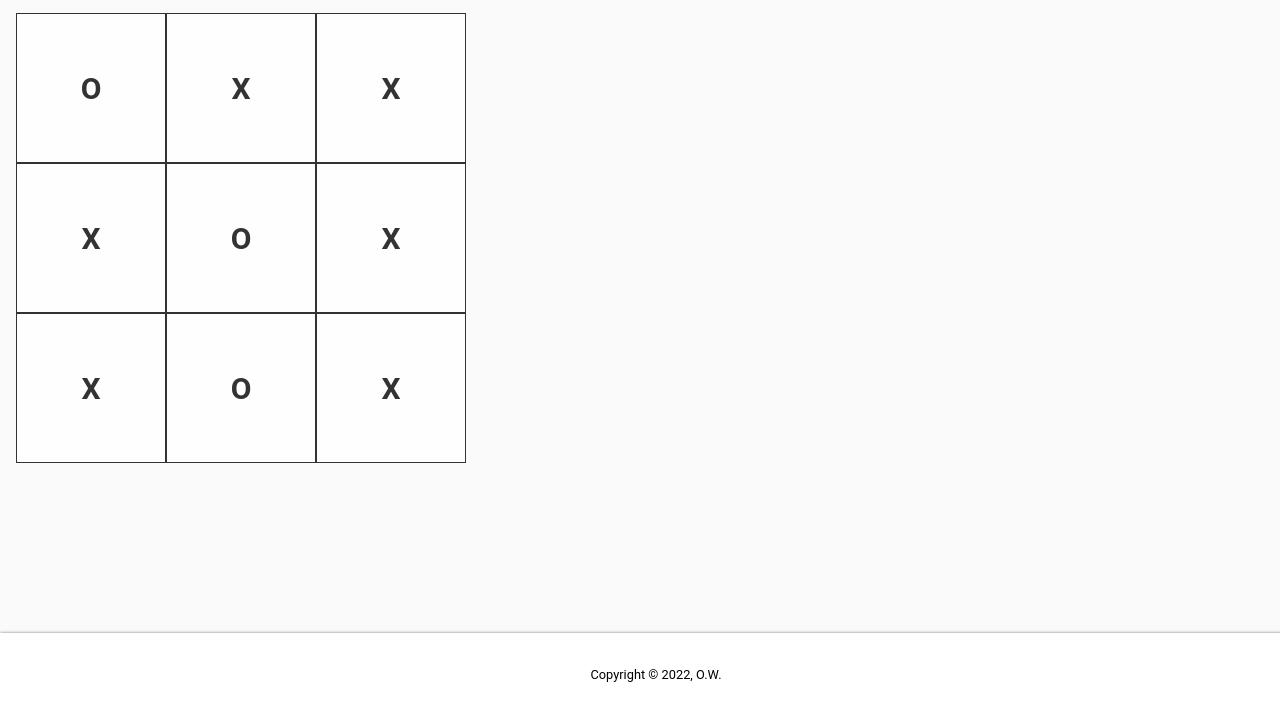
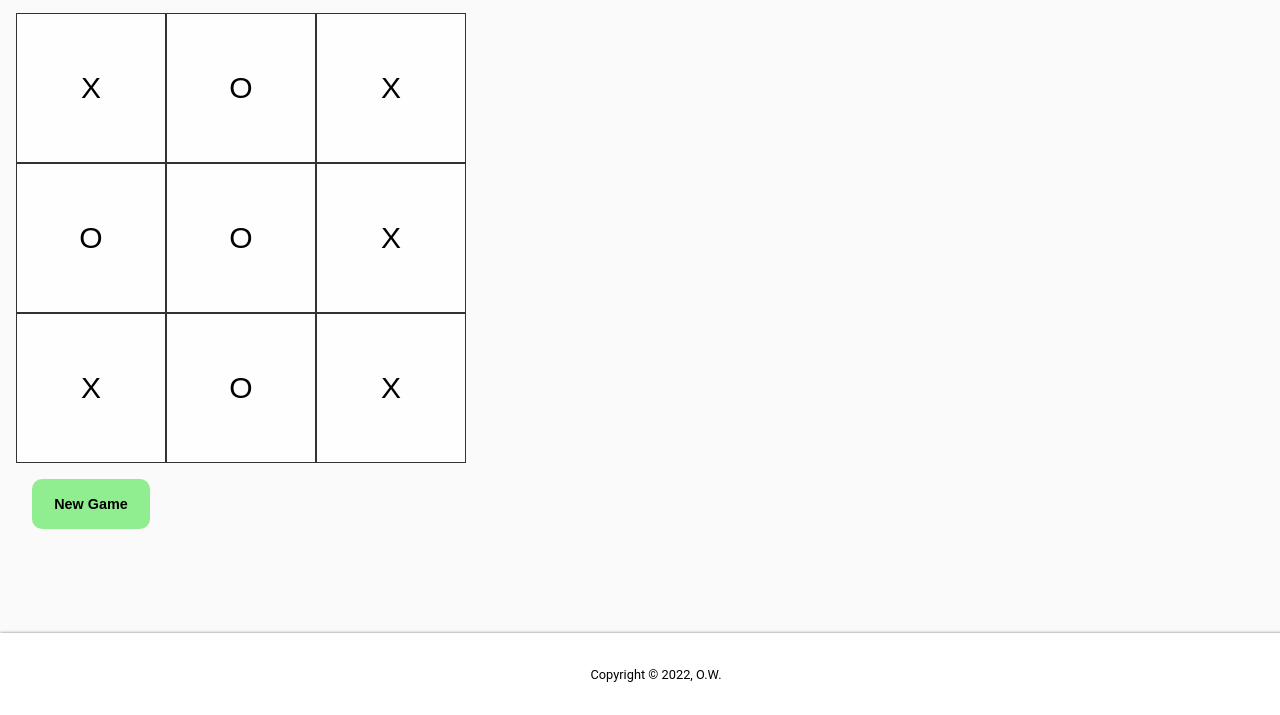
Before and after one commit to Taaaaab/tic-tac-toe, a plain HTML site: page index.html in a window 1280 px wide. Shown: the part 85-800 px from the top of the page. Drawn offline with Linux system fonts and the light colour scheme.

Commit message:
Add reset button to gameboard

```diff
--- a/index.html
+++ b/index.html
@@ -13,17 +13,23 @@
     <div class="header">
         Tic-Tac-Toe
     </div>
-    <div class="grid-container">
-        <div class="grid-item">O</div>
-        <div class="grid-item">X</div>
-        <div class="grid-item">X</div>
-        <div class="grid-item">X</div>
-        <div class="grid-item">O</div>
-        <div class="grid-item">X</div>
-        <div class="grid-item">X</div>
-        <div class="grid-item">O</div>
-        <div class="grid-item">X</div>
+    <div class="grid-container" id="gridContainer">
+        <button class="grid-item" id="box1"></button>
+        <button class="grid-item" id="box2"></button>
+        <button class="grid-item" id="box3"></button>
+        <button class="grid-item" id="box4"></button>
+        <button class="grid-item" id="box5"></button>
+        <button class="grid-item" id="box6"></button>
+        <button class="grid-item" id="box7"></button>
+        <button class="grid-item" id="box8"></button>
+        <button class="grid-item" id="box9"></button>
+        <div class="newGameBtn">
+            <button class="newGameBtn" id="newGameBtn">
+                New Game
+            </button>
+        </div>
     </div>
+
     <div class="footer">Copyright © 2022, O.W.</div>
 </div>
 </body>
--- a/script.js
+++ b/script.js
@@ -9,6 +9,7 @@ const box6 = document.querySelector('#box6');
 const box7 = document.querySelector('#box7');
 const box8 = document.querySelector('#box8');
 const box9 = document.querySelector('#box9');
+const newGameBtn = document.querySelector('#newGameBtn');
 
 const gameBoard = () => {
   let boardArray = ['X','O','X','O','O','X','X','O','X'];
@@ -21,6 +22,26 @@ const gameBoard = () => {
       box7.textContent = `${boardArray[6]}`;
       box8.textContent = `${boardArray[7]}`;
       box9.textContent = `${boardArray[8]}`;
+
+  const gameBoardReset = (boardArray) => {
+    boardArray = ['','','','','','','','','',];
+    console.log(boardArray);
+    box1.textContent = `${boardArray[0]}`;
+    box2.textContent = `${boardArray[1]}`;
+    box3.textContent = `${boardArray[2]}`;
+    box4.textContent = `${boardArray[3]}`;
+    box5.textContent = `${boardArray[4]}`;
+    box6.textContent = `${boardArray[5]}`;
+    box7.textContent = `${boardArray[6]}`;
+    box8.textContent = `${boardArray[7]}`;
+    box9.textContent = `${boardArray[8]}`;
+  };
+
+  newGameBtn.addEventListener('click', () => {
+    gameBoardReset(boardArray);
+  });
+  return {gameBoardReset};
+
 };
 gameBoard();
 
--- a/styles.css
+++ b/styles.css
@@ -52,6 +52,19 @@ html, body {
   align-items: center;
 }
 
+.newGameBtn {
+  display: grid;
+  place-content: center;
+  border-radius: 10px;
+  border: none;
+  height: 50px;
+  margin: 1rem;
+  font-weight: bold;
+  font-size: .9rem;
+  background-color: lightgreen;
+  color: black;
+}
+
 .footer {
     grid-row: 3 / 4;
 
```
